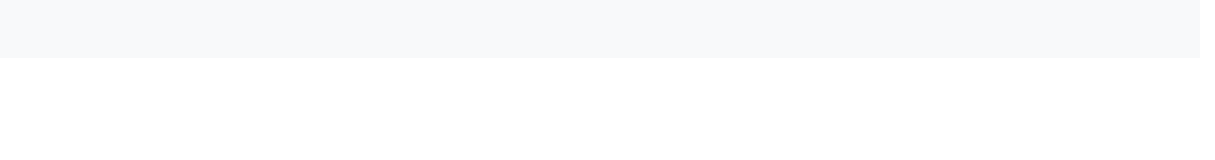
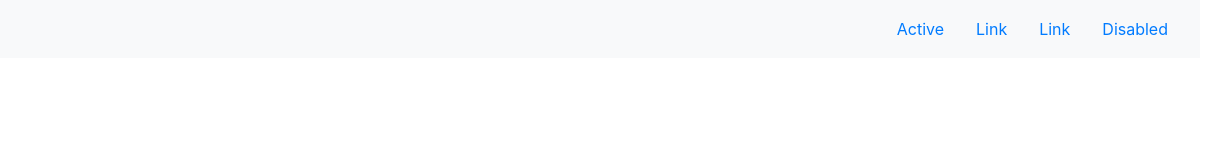
Before and after one commit to 232Leo/Review-Project, a plain HTML site: page index.html in a window 1280 px wide. Shown: the full height of the page, 65-1280 px from the left. Drawn offline with nearby package versions, Linux system fonts and the light colour scheme.

Commit message:
left side nav items to navbar.

```diff
--- a/index.html
+++ b/index.html
@@ -15,6 +15,20 @@
       <a class="navbar-brand" href="#">
       <img src="images/images/logos/brand-logo.png" width="30" height="30" alt="">
       </a>
+      <ul class="nav justify-content-end">
+        <li class="nav-item">
+          <a class="nav-link active" href="#">Active</a>
+        </li>
+        <li class="nav-item">
+          <a class="nav-link" href="#">Link</a>
+        </li>
+        <li class="nav-item">
+          <a class="nav-link" href="#">Link</a>
+        </li>
+        <li class="nav-item">
+          <a class="nav-link" href="#">Disabled</a>
+        </li>
+      </ul>
     </nav>
   </div>
   <script src="https://replit.com/public/js/replit-badge.js" theme="blue" defer></script>
```
